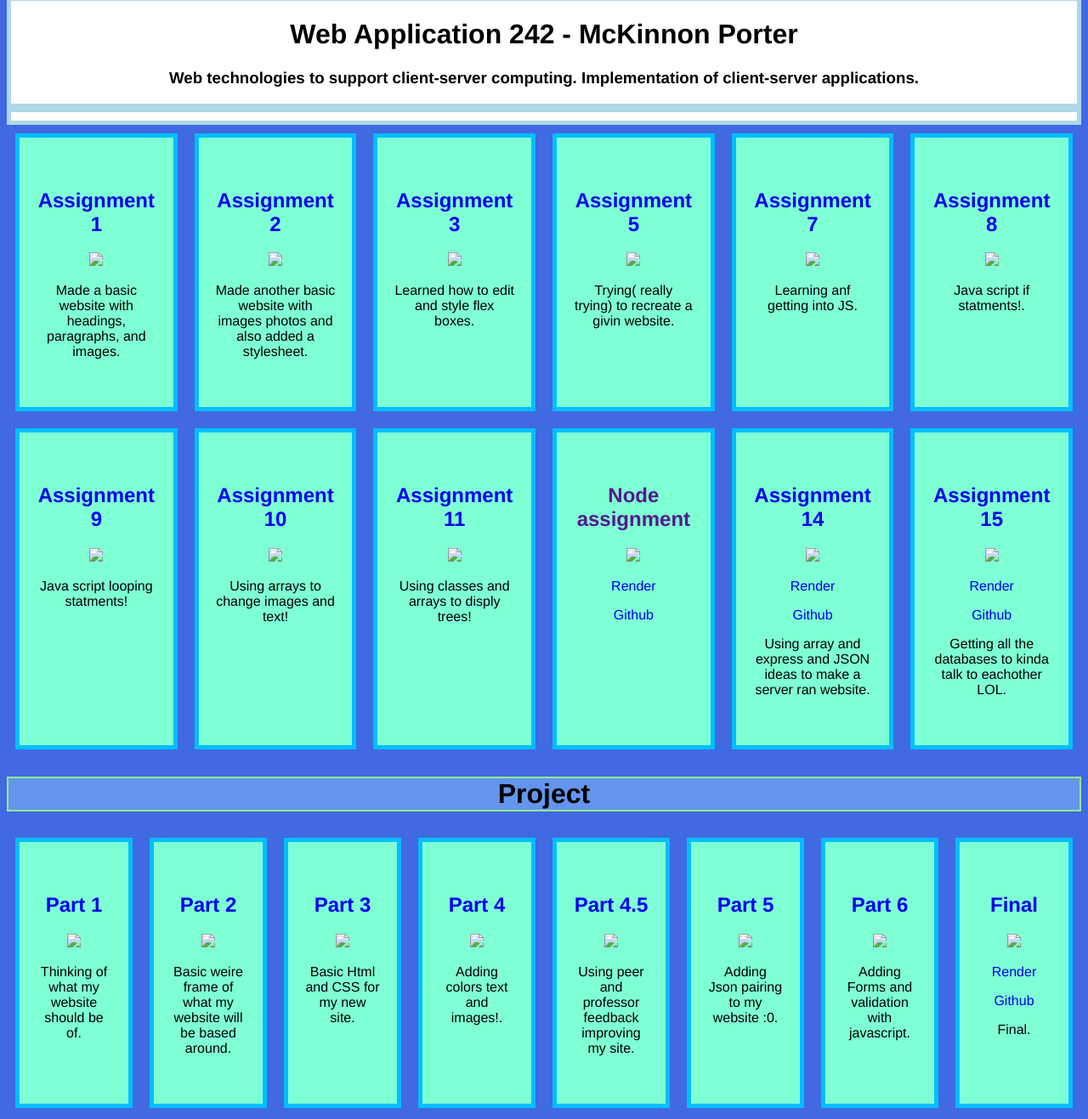
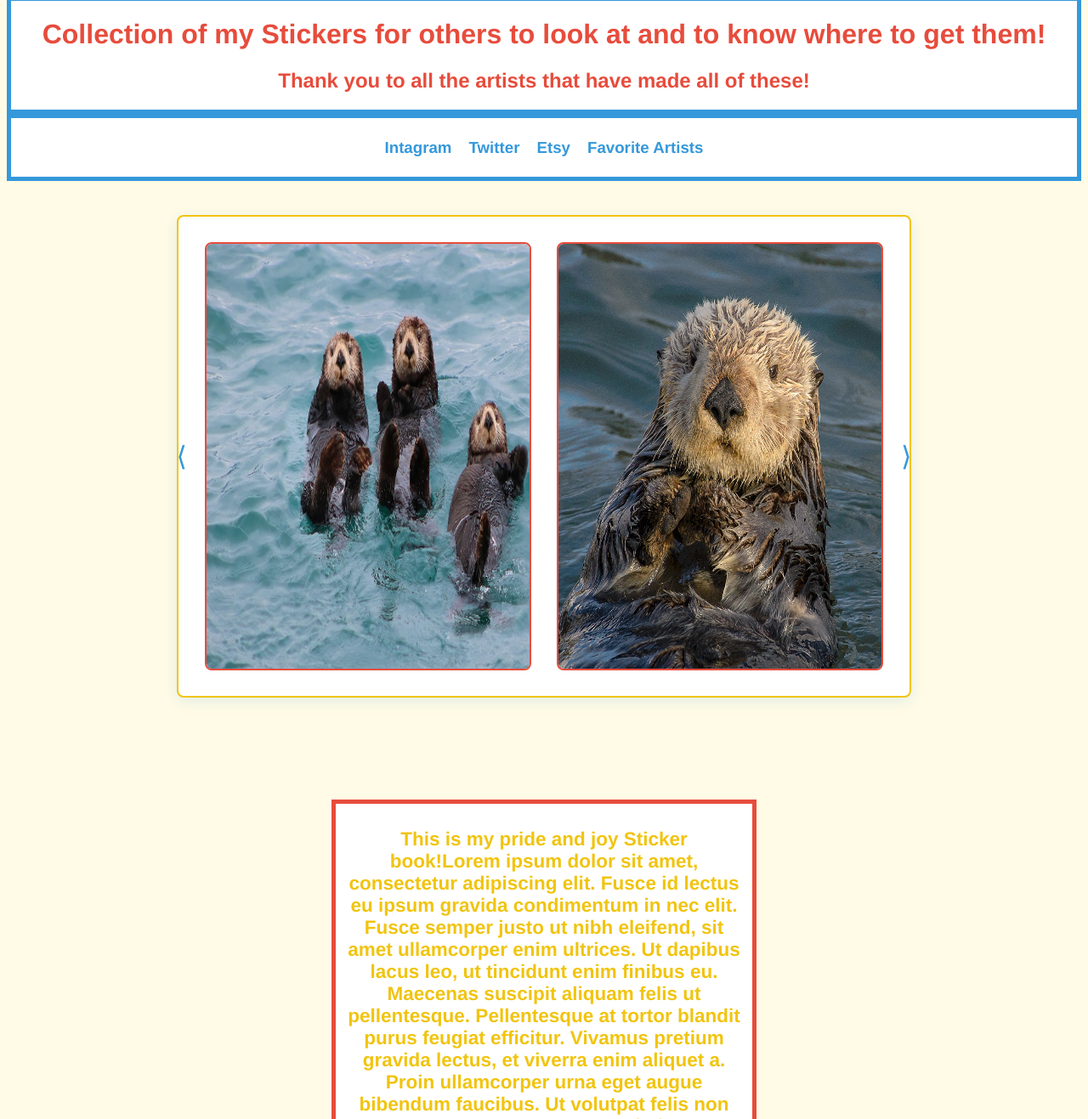
Before and after one commit to mbporter/Stickers, a plain HTML site: page index.html in a window 1280 px wide. Shown: the part 12-1329 px from the top of the page at 85% size. Drawn offline with nearby package versions, Linux system fonts and the light colour scheme.

Commit message:
main updates

```diff
--- a/index.html
+++ b/index.html
@@ -1,164 +1,64 @@
 <!DOCTYPE html>
-<!--Written by mckionnon porter yayyy-->
+<!--Written by reigen_ily yayyy-->
 <html>
+<head>
+   <title> Sticker Collection </title>
+   <link rel="stylesheet" href="styles.css">
+   <script src="https://code.jquery.com/jquery-3.6.0.min.js"></script>
+   <script src="https://cdn.jsdelivr.net/gh/blasten/turn.js@4/turn.min.js"></script>
+   <script src="script.js"></script>
+</head>
+<body>
 <div id="content">
 
-    <head>
-       <title> McKinnon Porter 224 </title>
-       <link rel="stylesheet" href="styles.css">
-    </head>
-<body>
-
 <header id="main-header">
-
-    <h1>Web Application 242 - McKinnon Porter</h1>
-    <h3>Web technologies to support client-server computing. Implementation of client-server applications.</h3>
-
+    <h1>Collection of my Stickers for others to look at and to know where to get them!</h1>
+    <h2>Thank you to all the artists that have made all of these!</h2>
 </header>
 <header id="main-header" class="padded-area">
     <nav id="main-nav">
-
+        <a href="https://www.instagram.com/reigen_ily/" target="_blank"><h3>Intagram</h3></a>
+        <a href="https://x.com/sayomaclol" target="_blank"><h3>Twitter</h3></a>
+        <a href="https://www.etsy.com/people/ifkze5yfftayuhy4?ref=hdr_user_menu-profile" target="_blank"><h3>Etsy</h3></a>
+        <a href="./FavArt/index.html"><h3>Favorite Artists</h3></a>
 
     </nav>
+</header>
 
-</header>
 <div class="main-content">
 
-    <div id="ass-1">
-    <a href="/Assignments/Assignemnt 1/index.html"><h2>Assignment 1</h2></a>
-    <a href="Assignments/Assignemnt 1/index.html">
-         <img src="images/ass-1.png">
-    </a>
-    <p>Made a basic website with headings, paragraphs, and images.</p>
+    <!-- Image flipbook -->
+    <div id="flipbook">
+        <button id="prev">⟨</button>
+        <img id="page-img-left" class="flipbook-img" src="images/image1.jpg" alt="Sticker Page Left">
+        <img id="page-img-right" class="flipbook-img" src="images/image2.jpg" alt="Sticker Page Right">
+        <button id="next">⟩</button>
     </div>
 
-    <div id="ass-2">
-    <a href="/Assignments/Assignemnt 2/index.html"><h2>Assignment 2</h2></a>
-    <img src="images/ass-2.png">
-    <p>Made another basic website with images photos and also added a stylesheet.</p>
-    </div>
+    <div id="text-box">
+        <h2>This is my pride and joy Sticker book!Lorem ipsum dolor sit amet, consectetur adipiscing elit. Fusce id lectus eu ipsum gravida condimentum in nec elit. Fusce semper justo ut nibh eleifend, sit amet ullamcorper enim ultrices. Ut dapibus lacus leo, ut tincidunt enim finibus eu. Maecenas suscipit aliquam felis ut pellentesque. Pellentesque at tortor blandit purus feugiat efficitur. Vivamus pretium gravida lectus, et viverra enim aliquet a. Proin ullamcorper urna eget augue bibendum faucibus. Ut volutpat felis non purus accumsan, ut commodo lectus commodo. Mauris viverra sem vulputate odio gravida, et posuere ex finibus.
 
-    <div id="ass-3">
-    <a href="/Assignments/Assignemnt 3/index.html"><h2>Assignment 3</h2></a>
-    <img src="images/ass-3.png">
-    <p>Learned how to edit and style flex boxes.</p>
-    </div>
+    Sed blandit non leo ultrices laoreet. Fusce finibus non tellus ut scelerisque. Lorem ipsum dolor sit amet, consectetur adipiscing elit. Pellentesque malesuada nisi quis enim feugiat, at fringilla risus interdum. Quisque eu ullamcorper sapien, ac faucibus nisi. Aenean vitae auctor arcu, sit amet tristique massa. Integer massa nunc, dictum vel quam at, maximus vehicula leo. Praesent tristique arcu sed leo fringilla finibus. Maecenas eu mollis ante, vitae eleifend arcu. Praesent porta est eu orci sollicitudin dignissim.
 
-    <div id="ass-5">
-        <a href="Assignments/Assignment 5/Index.html"><h2>Assignment 5</h2></a>
-        <img src="images/ass-5.png">
-        <p>Trying( really trying) to recreate a givin website.</p>
-    </div>
+    Pellentesque eget ipsum massa. Ut tincidunt tempus commodo. Etiam elit dui, dignissim a dui ornare, fermentum feugiat mi. Donec finibus suscipit libero, ut porttitor ligula pulvinar eget. Duis non suscipit est, in imperdiet elit. Maecenas luctus commodo turpis, et lobortis dui pulvinar at. In hac habitasse platea dictumst. Nulla sit amet justo fermentum, mattis magna tempor, posuere lectus. Ut lobortis porttitor erat ut lacinia. Aenean purus neque, egestas a mi elementum, pretium sagittis lacus. Quisque vehicula nec dui vitae semper. Phasellus egestas turpis vel enim fringilla posuere mollis mattis orci. Pellentesque sit amet vestibulum est. Cras vel nisi vitae metus ornare efficitur.
 
-    <div id="ass-7">
-        <a href="Assignments/Assignment 7/index.html"><h2>Assignment 7</h2></a>
-        <img src="images/ass-7.png">
-        <p>Learning anf getting into JS.</p>
-    </div>
+    Integer ac felis id elit ultrices auctor id eget augue. Cras vel nisi vel turpis tempus mattis. Fusce et lacus vulputate, commodo lacus et, placerat turpis. Integer ut venenatis eros. Nam eget ultrices tortor. Phasellus aliquet nisi ligula, interdum dapibus neque mollis posuere. Sed ut tempus lorem. Suspendisse at turpis nisi.
 
-    <div id="ass-8">
-        <a href="Assignments/Assignemnt 8/index.html"><h2>Assignment 8</h2></a>
-        <img src="images/ass-8.png">
-        <p>Java script if statments!.</p>
-    </div>
-    <div id="ass-9">
-        <a href="Assignments/Assignment 9/index.html"><h2>Assignment 9</h2></a>
-        <img src="images/ass-9.png">
-        <p>Java script looping statments!</p>
-    </div>
-    <div id="ass-10">
-        <a href="Assignments/Assignment 10/index.html"><h2>Assignment 10</h2></a>
-        <img src="images/ass-10.png">
-        <p>Using arrays to change images and text!</p>
-    </div>
-    <div id="ass-11">
-        <a href="Assignments/Assignemnt 11/index.html"><h2>Assignment 11</h2></a>
-        <img src="images/ass-11.png">
-        <p>Using classes and arrays to disply trees!</p>
-    </div>
+    Nulla molestie purus hendrerit, vehicula nisi ut, vulputate quam. Vivamus bibendum at justo eget fringilla. Aliquam erat volutpat. Praesent tristique lorem at aliquet rhoncus. Nam semper mattis sapien ut ullamcorper. Duis mollis dolor eu sapien commodo gravida. Ut eget facilisis massa. Donec sit amet lobortis risus. Fusce augue erat, laoreet sit amet erat id, elementum maximus ex. Vestibulum quis pretium mi, nec fermentum neque. Sed sodales arcu imperdiet auctor dapibus. Nullam maximus ultrices ligula sed rhoncus. Nam condimentum, neque vel dignissim facilisis, sapien risus pretium lacus, vel sodales quam turpis ut ante. Suspendisse potenti. Praesent bibendum urna ut nisl feugiat vulputate.
 
-    <div id="node">
-        <a href=""><h2>Node assignment</h2></a>
-        <img src="images/node.png">
-        <a href="https://node-assignment-github-io.onrender.com/"><p>Render</p></a>
-        <a href="https://github.com/mbporter/node-assignment.github.io"><p>Github</p></a>
-    </div>
-
-    <div id="ass-14">
-        <a href="Assignments/Assignemnt 11/index.html"><h2>Assignment 14</h2></a>
-        <img src="images/ass-14.png">
-        <a href="https://crafts14.onrender.com/"><p>Render</p></a>
-        <a href="https://github.com/mbporter/crafts.github.io"><p>Github</p></a>
-        <p>Using array and express and JSON ideas to make a server ran website.</p>
-    </div>
-    <div id="ass-15">
-        <a href="Assignments/Assignemnt 11/index.html"><h2>Assignment 15</h2></a>
-        <img src="images/ass-14.png">
-        <a href="https://ass-15-github-io.onrender.com"><p>Render</p></a>
-        <a href="https://github.com/mbporter/ass-15.github.io"><p>Github</p></a>
-        <p>Getting all the databases to kinda talk to eachother LOL.</p>
+    </h2>
     </div>
 
 </div>
+
 <h1 id="pro">Project</h1>
 <div id="project">
-
-
-
-    <div id="pro-1">
-        <a href="Project/Part 1/index.html"><h2>Part 1</h2></a>
-        <img src="images/pro-1.png">
-        <p>Thinking of what my website should be of.</p>
-    </div>
-
-    <div id="pro-2">
-        <a href="Project/Part 2/index.html"><h2>Part 2</h2></a>
-        <img src="images/pro-2.png">
-        <p>Basic weire frame of what my website will be based around.</p>
-    </div>
-
-    <div id="pro-3">
-        <a href="Project/Part 3/Index.html"><h2>Part 3</h2></a>
-        <img src="images/pro-3.png">
-        <p>Basic Html and CSS for my new site.</p>
-    </div>
-    <div id="pro-4">
-        <a href="Project/Part 4/Index.html"><h2>Part 4</h2></a>
-        <img src="images/pro-4.png">
-        <p>Adding colors text and images!.</p>
-    </div>
-    <div id="pro-45">
-        <a href="Project/Part 4.5/Part 4/Index.html"><h2>Part 4.5</h2></a>
-        <img src="images/pro-45.png">
-        <p>Using peer and professor feedback improving my site.</p>
-    </div>
-    <div id="pro-5">
-        <a href="Project/Part 5/Part 4.5/Part 4/Index.html"><h2>Part 5</h2></a>
-        <img src="images/pro-45.png">
-        <p>Adding Json pairing to my website :0.</p>
-    </div>
-    <div id="pro-6">
-        <a href="Project/Part 6/Part 5/Part 4.5/Part 4/Index.html"><h2>Part 6</h2></a>
-        <img src="images/pro-45.png">
-        <p>Adding Forms and validation with javascript.</p>
-    </div>
-    <div id="final">
-        <a href="Project/Part 6/Part 5/Part 4.5/Part 4/Index.html"><h2>Final</h2></a>
-        <img src="images/final.png">
-        <a href="https://mbporter-github-io-1.onrender.com/"><p>Render</p></a>
-        <a href="https://github.com/mbporter/mbporter.github.io/tree/main/final"><p>Github</p></a>
-
-        <p>Final.</p>
-    </div>
+    hello
 </div>
 
-
-
-
 <footer>
-    <p>mbporter.github.io</p>
+    <p>reigen_ily</p>
 </footer>
-
-
+</div>
 </body>
 </html>
--- /dev/null
+++ b/script.js
@@ -0,0 +1,58 @@
+const images = [
+    'images/image1.jpg',
+    'images/image2.jpg',
+    'images/image3.jpg',
+    'images/image1.jpg' // Add more as needed
+];
+
+document.addEventListener('DOMContentLoaded', function() {
+    let currentPage = 0;
+    const pageImgLeft = document.getElementById('page-img-left');
+    const pageImgRight = document.getElementById('page-img-right');
+    const prevBtn = document.getElementById('prev');
+    const nextBtn = document.getElementById('next');
+
+    function animateFlip(direction) {
+        // Remove previous animation classes
+        pageImgLeft.classList.remove('flip-in', 'flip-out');
+        pageImgRight.classList.remove('flip-in', 'flip-out');
+
+        // Add animation classes
+        if (direction === 'next') {
+            pageImgLeft.classList.add('flip-out');
+            pageImgRight.classList.add('flip-out');
+        } else {
+            pageImgLeft.classList.add('flip-in');
+            pageImgRight.classList.add('flip-in');
+        }
+
+        // Wait for animation, then update images and remove classes
+        setTimeout(() => {
+            updatePage();
+            pageImgLeft.classList.remove('flip-in', 'flip-out');
+            pageImgRight.classList.remove('flip-in', 'flip-out');
+        }, 600);
+    }
+
+    function updatePage() {
+        pageImgLeft.src = images[currentPage];
+        pageImgRight.src = images[currentPage + 1] || '';
+    }
+
+    prevBtn.addEventListener('click', () => {
+        if (currentPage > 0) {
+            currentPage -= 2;
+            animateFlip('prev');
+        }
+    });
+
+    nextBtn.addEventListener('click', () => {
+        if (currentPage < images.length - 2) {
+            currentPage += 2;
+            animateFlip('next');
+        }
+    });
+
+    // Initialize
+    updatePage();
+});
--- a/styles.css
+++ b/styles.css
@@ -1,13 +1,32 @@
 body{
-    background-color: #4169E1;
-
+    background-color: #fffbe6; /* off-white */
 }
 
 #main-header{
-    background-color: white;
-    border: 5px lightblue solid;
+    background-color: #ffffff; /* pure white */
+    border: 5px solid #3498db; /* bright blue */
+    color: #e74c3c; /* bright red for header text */
     display: block;
     text-align: center;
+}
+
+#main-nav{
+    display: flex;
+    flex-direction: row;
+    justify-content: center;
+    align-items: center;
+    gap: 20px;
+}
+
+#text-box{
+    text-align: center;
+    color: #f1c40f; /* yellow text */
+    font-size: 15px;
+    margin: auto;
+    padding: 10px;
+    background-color: #ffffff; /* white */
+    border: solid #e74c3c 5px; /* bright red */
+    margin-top: 40px;
 }
 
 .main-content, #project{
@@ -16,34 +35,25 @@ body{
    flex-wrap: wrap;
 }
 
-#ass-1,#ass-2,#ass-3, #pro-1, #pro-2, #ass-5, #ass-7, #pro-3, #ass-8, #pro-4 , #ass-9, #pro-45, #ass-10,#ass-11, #node, #pro-5, #pro-6, #ass-14, #ass-15, #final {
-    background-color: aquamarine;
-    display: table;
-    border: 5px solid deepskyblue;
-    margin: 10px;
-    padding: 40px 20px;
-    text-align: center;
-    float: left;
-    clear: both;
-    width: 33%;
-}
 
 footer{
     text-align: center;
-    color: #AAAAAA;
+    color: #3498db; /* blue */
 }
 
-a:hover{
-    color: red;
- }
 a{
     text-decoration: none;
+    color: #3498db; /* blue */
 }
+a:hover{
+    color: #e74c3c; /* red */
+ }
 
 #pro{
     text-align: center;
-    border: solid lightgreen 2px;
-    background-color: cornflowerblue;
+    border: solid #f1c40f 2px; /* yellow */
+    background-color: #ffffff; /* white */
+    color: #e74c3c; /* red */
 }
 
 body{
@@ -54,13 +64,17 @@ body{
     list-style: none;
 }
 #main-nav li {
-    background-color: #949292;
+    background-color: #fffbe6; /* off-white */
     padding: 10px;
     margin: auto;
+    border: 2px solid #f1c40f; /* yellow */
 }
 #main-nav a {
     text-decoration: none;
-    color:white;
+    color: #3498db; /* blue */
+}
+#main-nav a:hover {
+    color: #e74c3c; /* red */
 }
 #menu-items li {
     text-align: center;
@@ -70,17 +84,66 @@ body{
     margin: auto;
 }
 
+#flipbook {
+    display: flex;
+    align-items: center;
+    justify-content: center;
+    background: #ffffff; /* white */
+    border: 2px solid #f1c40f; /* yellow */
+    border-radius: 8px;
+    padding: 30px;
+    box-shadow: 0 4px 16px rgba(52,152,219,0.15); /* blue shadow */
+    width: 800px;
+    margin: 40px auto;
+}
+#flipbook img {
+    width: 380px;
+    height: 500px;
+    margin: 0 15px;
+    display: inline-block;
+    vertical-align: middle;
+    border-radius: 8px;
+    border: 2px solid #e74c3c; /* red */
+    background: #fffbe6; /* off-white */
+}
+#flipbook button {
+    font-size: 2rem;
+    background: none;
+    border: none;
+    cursor: pointer;
+    color: #3498db; /* blue */
+    transition: color 0.2s;
+}
+#flipbook button:hover {
+    color: #f1c40f; /* yellow */
+}
+
+.flipbook-img {
+    transition: transform 0.6s cubic-bezier(.68,-0.55,.27,1.55), opacity 0.6s;
+    opacity: 1;
+}
+
+.flipbook-img.flip-out {
+    transform: translateX(-100px) scale(0.95) rotateY(-30deg);
+    opacity: 0;
+}
+
+.flipbook-img.flip-in {
+    transform: translateX(100px) scale(0.95) rotateY(30deg);
+    opacity: 0;
+}
+
 @media only screen and (min-width: 600px) {
 
     .main-content{
         display: flex;
+        flex-direction: row;
         flex-wrap: wrap;
-        flex: auto;
+        justify-content: center;
+        align-items: flex-start;
+        gap: 40px;
     }
 
-    #ass-1,#ass-2,#ass-3, #pro-1, #pro-2, #ass-5, #ass-7, #pro-3, #ass-8, #pro-4, #ass-9, #pro-45, #ass-10,#ass-11, #node, #pro-5, #pro-6, #ass-14, #ass-15, #final{
-        flex: 1;
-    }
     #menu-items {
         display: flex;
     }
@@ -94,10 +157,21 @@ body{
     }
 
     #menu-items a:hover {
-        border-bottom: 3px solid rgb(160, 153, 153);
+        border-bottom: 3px solid #e74c3c; /* red */
     }
 
     #menu-toggle {
         display: none;
     }
+
+    #flipbook {
+        flex: 0 0 800px;
+    }
+
+    #text-box {
+        flex: 1 1 400px;
+        max-width: 500px;
+        min-width: 300px;
+        box-sizing: border-box;
+    }
 }
```
Also changed, not shown: FavArt/index.html (added), FavArt/styles.css (added), Images/image1.jpg (added), Images/image2.jpg (added), newlaptop/index.html (added), newlaptop/styles.css (added), oldlaptop/index.html (added), oldlaptop/styles.css (added), stickerbook/index.html (added), stickerbook/styles.css (added), 1 other file.
